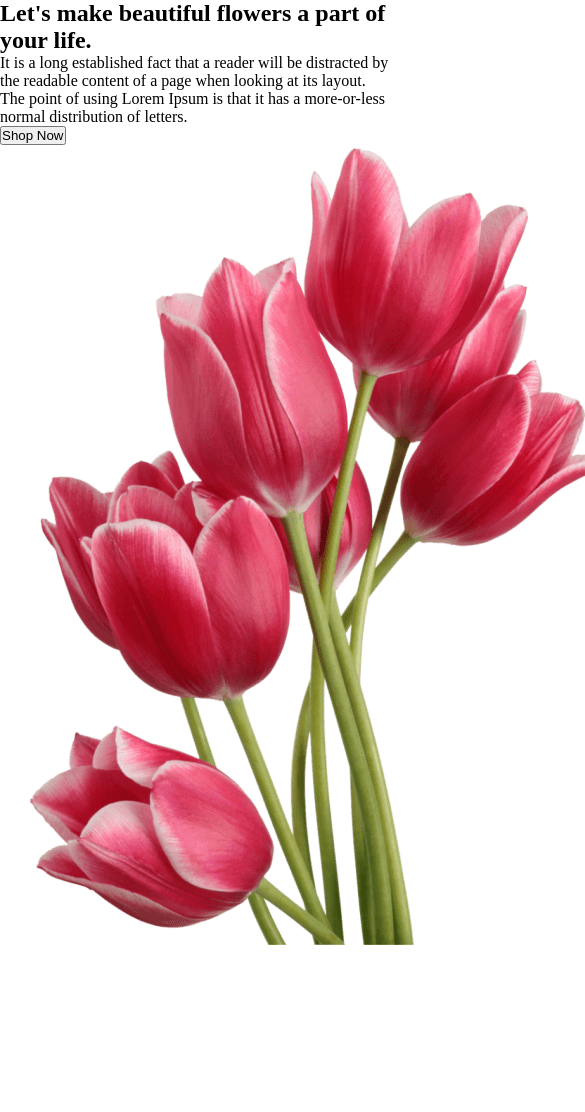
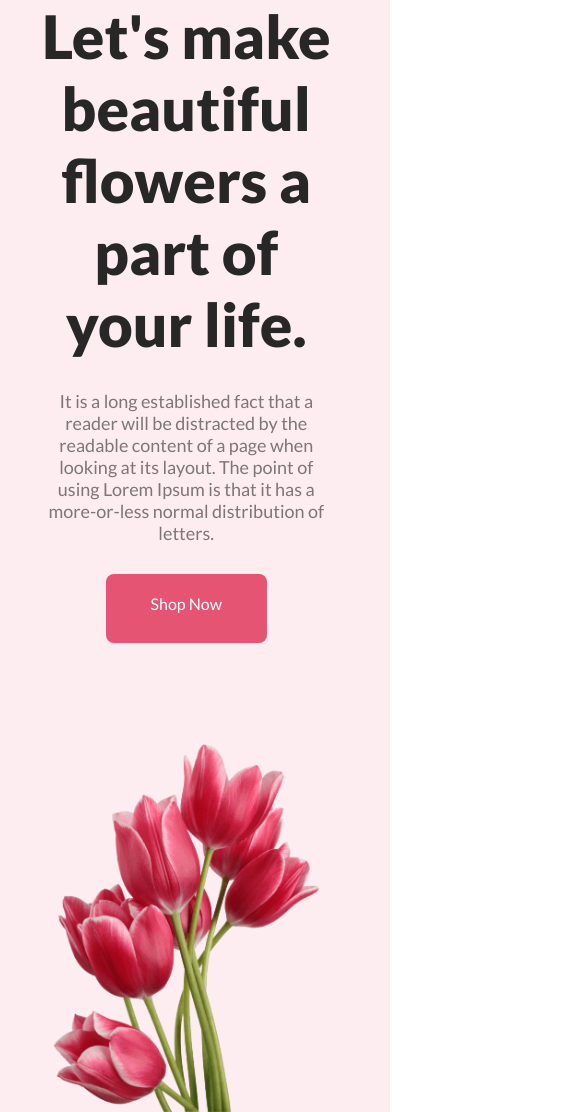
Before and after one commit to mahidulkabir/flower-shop, a plain HTML site: page index.html in a window 390 px wide. Shown: the top 1112 px of the page, 585 px wide, since content can reach past the window. Before the commit the page ends 949 px from the top, so only its background shows below. Drawn offline with Linux system fonts and the light colour scheme.

Commit message:
finished small and mid screen responsiveness

```diff
--- a/styles/styles-flower shop.css
+++ b/styles/styles-flower shop.css
@@ -1,5 +1,77 @@
+/* fonts from google  */
+@import url("https://fonts.googleapis.com/css2?family=Lato:ital,wght@0,100;0,300;0,400;0,700;0,900;1,100;1,300;1,400;1,700;1,900&display=swap");
 /* Common styles  */
-*{
-    margin:0;
-    padding:0;
+
+* {
+  margin: 0;
+  padding: 0;
 }
+.common-p {
+  color: rgba(39, 39, 39, 0.6);
+  font-family: Lato;
+  font-size: 1.125rem;
+  font-weight: 400;
+}
+.common-btn {
+  background: #e55473;
+  border-radius: 8px;
+  padding: 20px 45px;
+  color: #fff;
+  font-family: lato;
+  font-size: 1rem;
+  border: none;
+}
+/* banner section styles  */
+header {
+  background: rgba(229, 84, 115, 0.1);
+}
+.banner-container {
+  display: flex;
+  align-items: center;
+  justify-content: center;
+  gap: 100px;
+}
+.banner-container {
+  width: 75%;
+  max-width: 1440px;
+  margin: 0 auto;
+}
+.banner-txt {
+  width: 50%;
+  max-width: 525px;
+}
+.banner-txt * {
+  padding-bottom: 30px;
+}
+.banner-txt h2 {
+  color: #272727;
+  font-family: lato;
+  font-size: 3.75rem;
+  font-weight: 800;
+}
+.banner-pic img {
+  width: 100%;
+  vertical-align: middle;
+}
+
+/* respinsive styles for small device  */
+
+@media screen and (max-width: 576px) {
+  .banner-container {
+    flex-direction: column;
+    margin: 0px 40px;
+  }
+  .banner-txt {
+    width: auto;
+    text-align: center;
+  }
+}
+@media screen and (min-width: 577px) and (max-width: 990px) {
+  .banner-container {
+    margin: 0px 40px;
+  }
+  .banner-txt {
+    width: 40%;
+    text-align: center;
+  }
+}
```
Also changed, not shown: index.html (+1 -0 lines).
